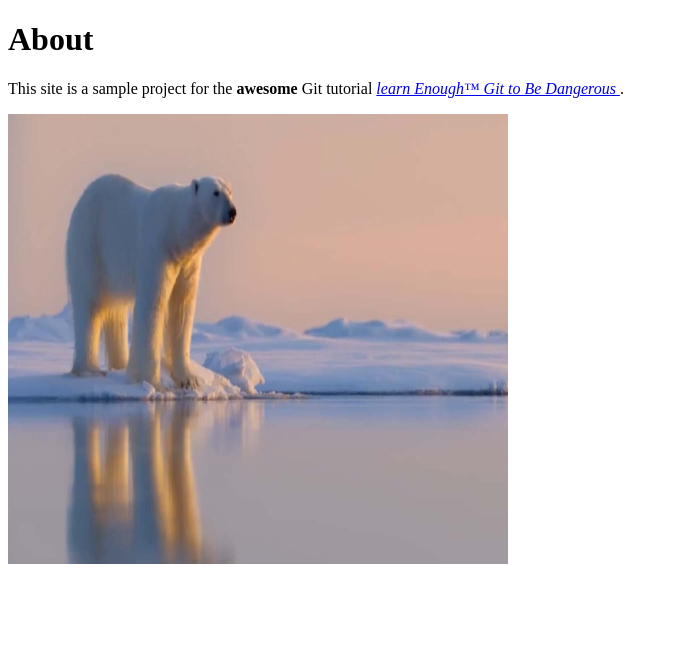
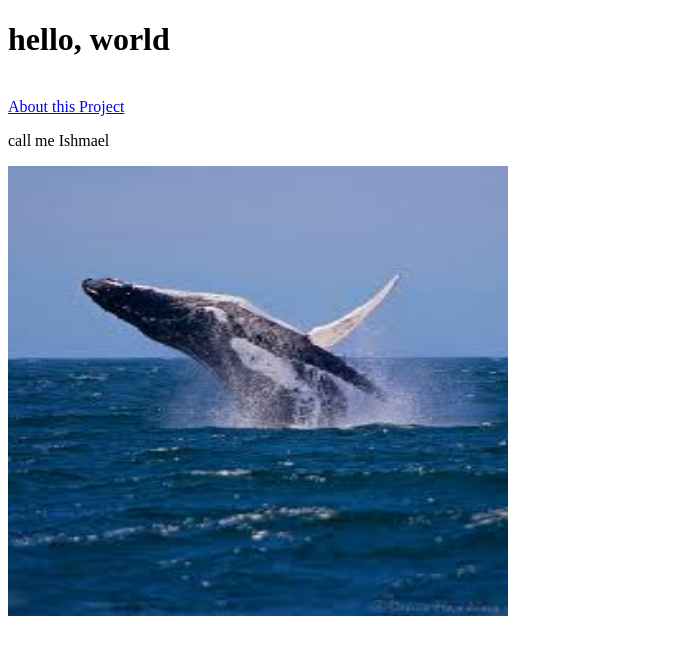
Before and after one commit to Mrugapatel1007/website, a plain HTML site: page about.html in a window 1280 px wide. Shown: the whole page, without its empty margins (0-678 px from the left). Drawn offline with Linux system fonts and the light colour scheme.

```diff
--- a/about.html
+++ b/about.html
@@ -2,18 +2,17 @@
 <html lang="en" dir="ltr">
   <head>
     <meta charset="utf-8">
-    <title> About us</title>
+    <title>A whale of a greeting</title>
+    <!--fix tm-->
   </head>
   <body>
-    <h1> About</h1>
-    <p>
-      This site is a sample project for the <strong> awesome </strong> Git
-      tutorial <a href="https://learnenough.com/git-tutorial"><em> learn Enough™
-        Git to Be Dangerous </em> </a>.
-      </p>
-      <a>
-      <img src="images/polar_bear.jpg" width="500" height="450" alt="polar_bear">
-    </a>
+    <h1>hello, world</h1>
+    <br>
+    <a href="about.html">About this Project </a>
+    <br>
+    <p>call me Ishmael</p>
+    <a href="https://www.flickr.com/photos/28883788@N04/10097824543">
+    <img src="images/breaching_whale.jpg" width="500" height="450" alt="whale">
 
   </body>
 </html>
```
